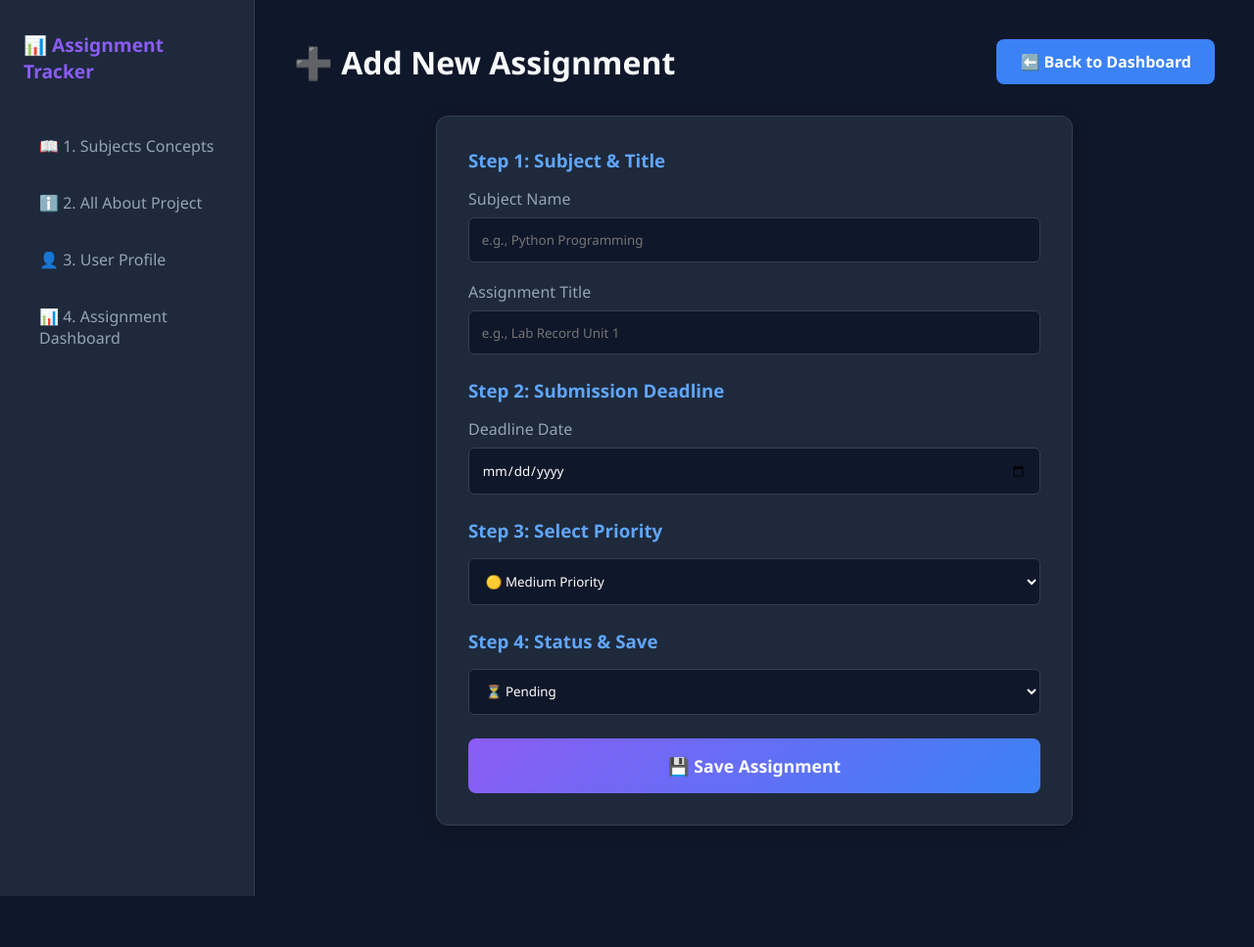
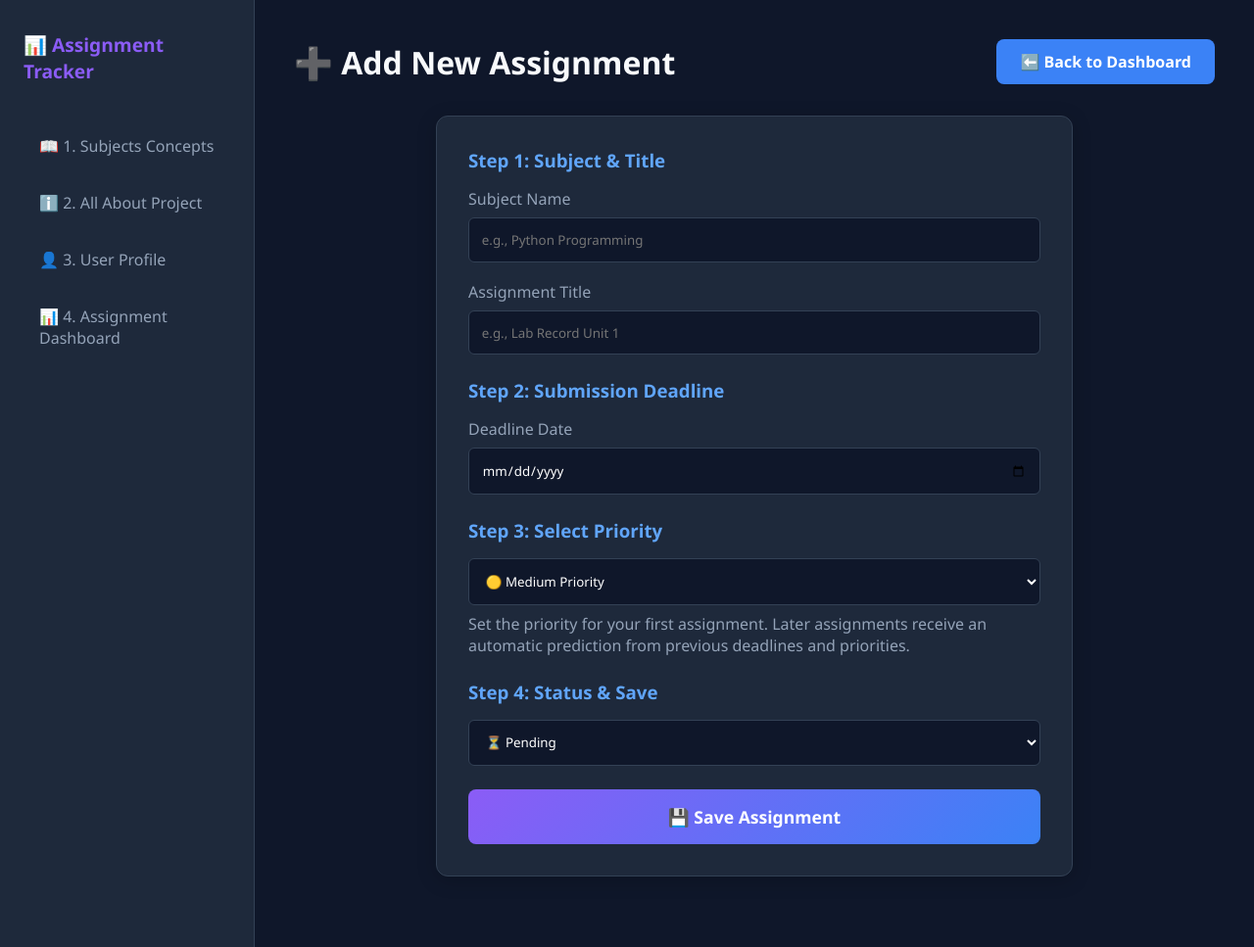
Before and after one commit to prasad-b02/https-github.com-prasad-assignment-tracker, a Flask app: page /add in a window 1280 px wide. Shown: the whole page at 98% size. Before the commit the page ends 915 px from the top, so only its background shows below. Run offline with Flask 3, Linux system fonts and the light colour scheme; data that the repository does not hold is empty.

Commit message:
Predict priority for later assignments

```diff
--- a/app.py
+++ b/app.py
@@ -95,6 +95,29 @@ def validate_deadline(value):
     if deadline < date.today():
         return "Deadline cannot be in the past. Choose today or a future date."
     return None
+
+def predict_priority(title, deadline, previous_assignments):
+    deadline_date = date.fromisoformat(deadline)
+    days_remaining = (deadline_date - date.today()).days
+    urgency_score = 100 if days_remaining <= 2 else 75 if days_remaining <= 7 else 50 if days_remaining <= 14 else 25
+
+    previous_dates = sorted(date.fromisoformat(assignment['deadline']) for assignment in previous_assignments)
+    earlier_deadlines = sum(previous_date <= deadline_date for previous_date in previous_dates)
+    deadline_rank_score = round((len(previous_dates) - earlier_deadlines + 1) / (len(previous_dates) + 1) * 100)
+
+    priority_scores = {'High': 100, 'Medium': 60, 'Low': 20}
+    historical_scores = [priority_scores.get(assignment['priority'], 60) for assignment in previous_assignments]
+    history_score = sum(historical_scores) / len(historical_scores)
+
+    urgent_words = ('exam', 'final', 'urgent', 'lab', 'project', 'submission')
+    keyword_score = 20 if any(word in title.lower() for word in urgent_words) else 0
+    total_score = urgency_score * 0.55 + deadline_rank_score * 0.25 + history_score * 0.2 + keyword_score
+
+    if total_score >= 70:
+        return 'High', 'AI prediction: urgent deadline or priority pattern detected.'
+    if total_score >= 45:
+        return 'Medium', 'AI prediction: deadline and previous assignments indicate medium priority.'
+    return 'Low', 'AI prediction: deadline is later than the higher-priority assignments.'
 
 # --------------------------------------------------------------------
 # PAGE 1: SUBJECTS CONCEPTS HUB (DEFAULT HOME PAGE)
@@ -209,14 +232,22 @@ def add_assignment():
         subject = request.form.get('subject') or request.form.get('subject_name') or 'Python'
         title = request.form.get('title') or request.form.get('assignment_title') or 'Assignment'
         deadline = request.form.get('deadline') or request.form.get('deadline_date') or ''
-        priority = request.form.get('priority') or 'Medium'
         status = request.form.get('status') or 'Pending'
 
         deadline_error = validate_deadline(deadline)
         if deadline_error:
-            return render_template('add_assignment.html', deadline_error=deadline_error, form_data=request.form, today=date.today().isoformat()), 400
+            conn = get_db_connection()
+            assignment_count = conn.execute('SELECT COUNT(*) FROM assignments').fetchone()[0]
+            conn.close()
+            return render_template('add_assignment.html', deadline_error=deadline_error, form_data=request.form, today=date.today().isoformat(), assignment_count=assignment_count), 400
 
         conn = get_db_connection()
+        previous_assignments = conn.execute('SELECT deadline, priority FROM assignments ORDER BY deadline ASC, id ASC').fetchall()
+        if previous_assignments:
+            priority, prediction_message = predict_priority(title, deadline, previous_assignments)
+        else:
+            priority = request.form.get('priority') or 'Medium'
+            prediction_message = None
         conn.execute('''
             INSERT INTO assignments (subject, title, deadline, priority, status)
             VALUES (?, ?, ?, ?, ?)
@@ -227,7 +258,10 @@ def add_assignment():
         # Redirects straight to the dashboard table to show your newly saved assignment
         return redirect(url_for('dashboard'))
 
-    return render_template('add_assignment.html', today=date.today().isoformat())
+    conn = get_db_connection()
+    assignment_count = conn.execute('SELECT COUNT(*) FROM assignments').fetchone()[0]
+    conn.close()
+    return render_template('add_assignment.html', today=date.today().isoformat(), assignment_count=assignment_count)
 
 # --------------------------------------------------------------------
 # EDIT & DELETE HANDLERS
--- a/templates/add_assignment.html
+++ b/templates/add_assignment.html
@@ -48,11 +48,16 @@
 
                 <h3 style="margin-bottom: 1rem; color: #60a5fa;">Step 3: Select Priority</h3>
                 <div style="margin-bottom: 1.5rem;">
+                    {% if assignment_count == 0 %}
                     <select name="priority" required style="width: 100%; padding: 0.8rem; background: var(--bg-color); border: 1px solid var(--border-color); border-radius: 6px; color: #fff;">
                         <option value="High">🔴 High Priority</option>
                         <option value="Medium" selected>🟡 Medium Priority</option>
                         <option value="Low">🟢 Low Priority</option>
                     </select>
+                    <p style="color: var(--text-muted); margin-top: 0.5rem;">Set the priority for your first assignment. Later assignments receive an automatic prediction from previous deadlines and priorities.</p>
+                    {% else %}
+                    <div style="padding: 0.8rem; background: var(--bg-color); border: 1px solid var(--border-color); border-radius: 6px; color: var(--text-main);">🤖 Priority will be predicted automatically from previous assignments and deadlines.</div>
+                    {% endif %}
                 </div>
 
                 <h3 style="margin-bottom: 1rem; color: #60a5fa;">Step 4: Status & Save</h3>
```
